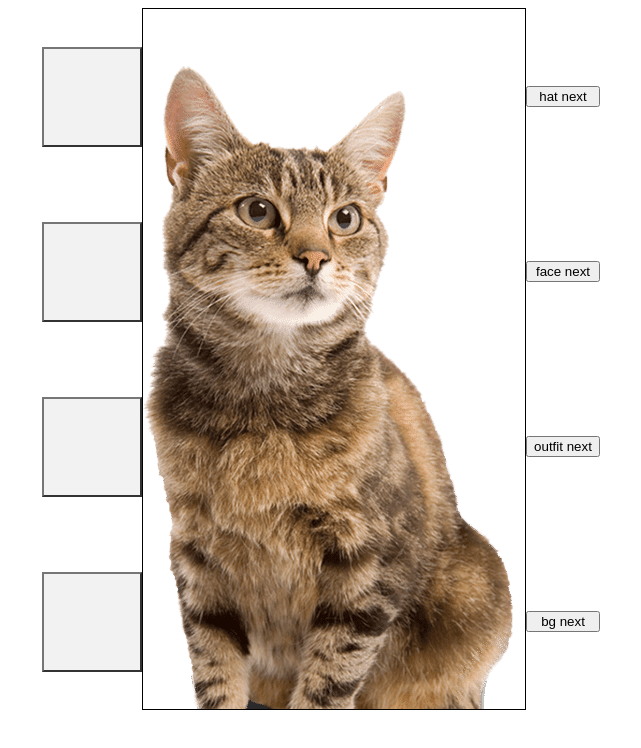
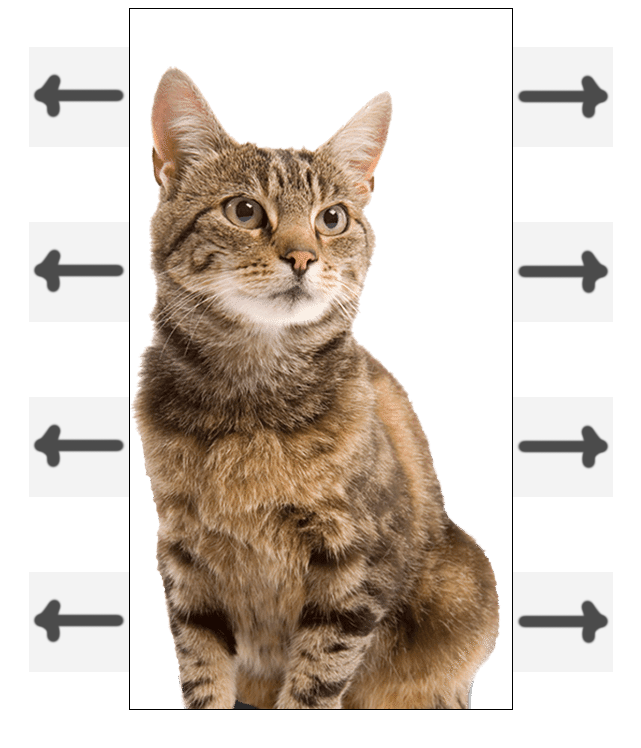
Before and after one commit to natedonato/dresscat, a plain HTML site: page cat.html in a window 1280 px wide. Shown: the whole page, without its empty margins (319-960 px from the left). Drawn offline with Linux system fonts and the light colour scheme.

Commit message:
it works

```diff
--- a/cat.css
+++ b/cat.css
@@ -20,11 +20,24 @@
     justify-content: space-around;
 }
 
-.prevButtons > button{
+button{
+    cursor: pointer;
+    border: none;
     width: 100px;
     height: 100px;
-    background-image: url(./prevbutton.png);
     font-size: 0px;
+    opacity: 0.7;
+}
+
+.prevButtons > button {
+    background-image: url(./back.png);
+}
+
+.nextButtons > button {
+    background-image: url(./forward.png);
+}
+
+button:hover{
     opacity: 0.8;
 }
 
--- a/cat.html
+++ b/cat.html
@@ -12,10 +12,10 @@
     <div class="wholeContainer">
 
     <div class="prevButtons">
-        <button id="testbutton7"> hat back</button>
-        <button id="testbutton5"> face back</button>
-        <button id="testbutton4"> outfit back</button>
-        <button id="testbutton2"> bg back</button>
+        <button id="testbutton7" title="previous hat"></button>
+        <button id="testbutton5" title="previous face"></button>
+        <button id="testbutton4" title="previous body"></button>
+        <button id="testbutton2" title="previous background"></button>
     </div>
 
     <div class="catContainer">
@@ -44,10 +44,10 @@
     </div>
 
     <div class="nextButtons">
-            <button id="testbutton8"> hat next </button>
-            <button id="testbutton6"> face next </button>
-            <button id="testbutton3"> outfit next </button>
-            <button id="testbutton"> bg next </button>
+            <button id="testbutton8" title="next hat"></button>
+            <button id="testbutton6" title="next face"> </button>
+            <button id="testbutton3" title="next outfit"> </button>
+            <button id="testbutton"  title="next background"> </button>
     </div>
 
     </div>
```
